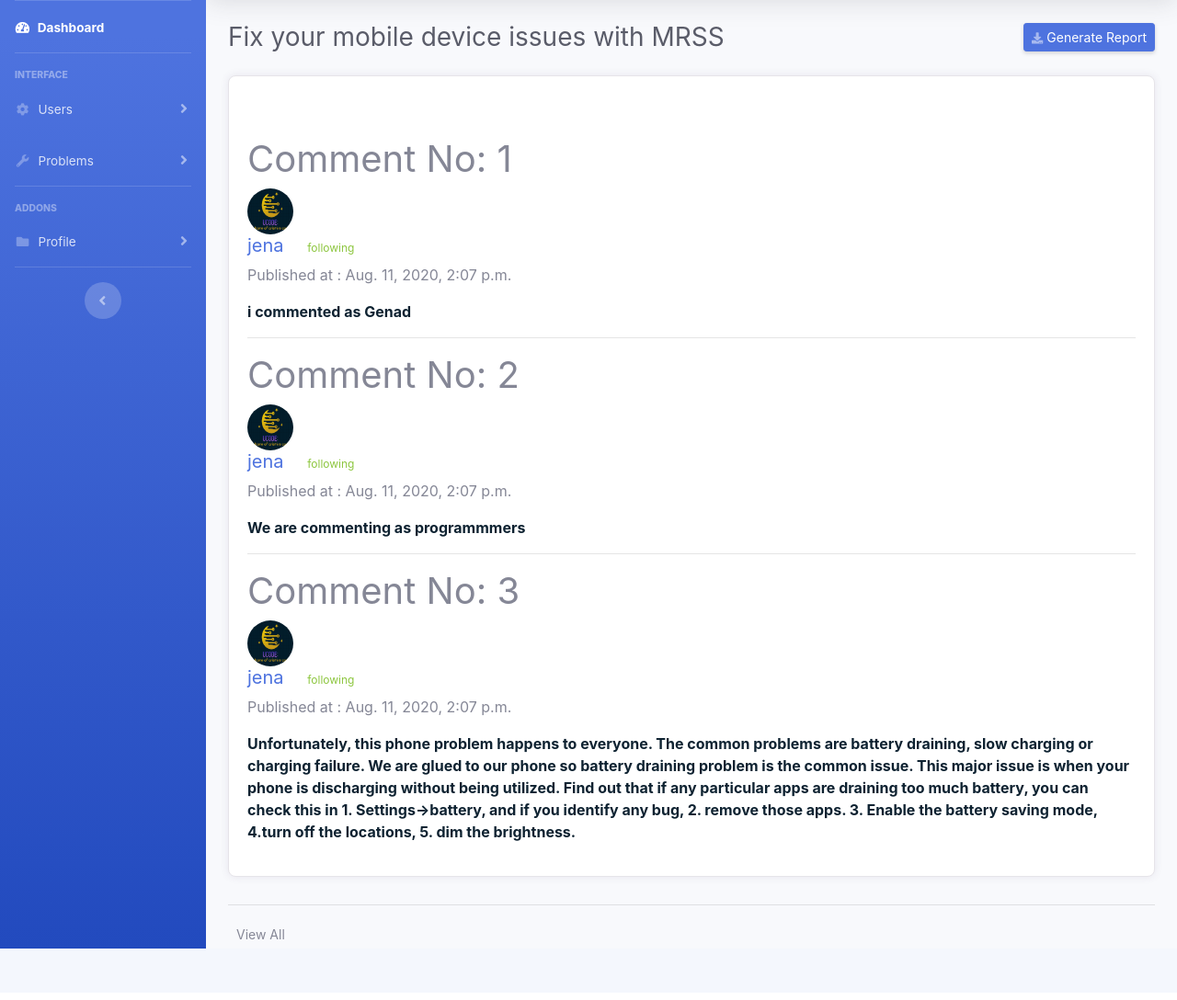
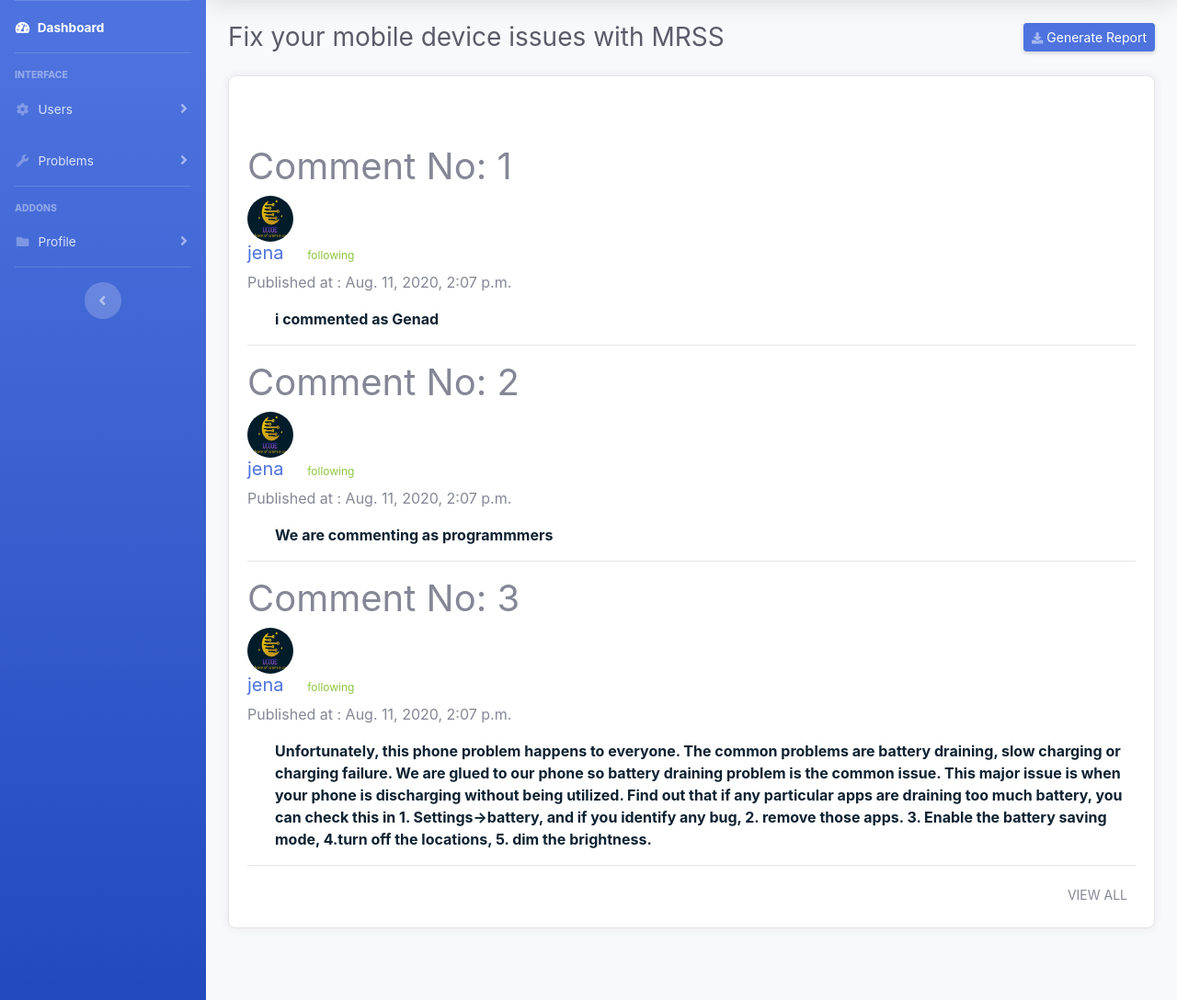
Before and after one commit to ucodecotz/mrss, a Django app: page /comments/2 in a window 1280 px wide. Shown: the part 90-1178 px from the top of the page at 92% size. Before the commit the page ends 1122 px from the top, so only its background shows below. Run offline with Django 3.2, Linux system fonts and the light colour scheme; data comes from the database, SQL or seed files in the repository; some libraries are stand-ins or nearby versions.

Commit message:
added some fx

```diff
--- a/templates/comments.html
+++ b/templates/comments.html
@@ -41,7 +41,7 @@
                               <div class="line-divider"></div>
                               <div class="post-text">
 
-                                <p>
+                                  <div class="form-group mt-4">
                                     {% for comm in comment %}
                                          <h1>Comment No: {{ forloop.counter }}</h1>
                                          {% if comm.user.images  %}
@@ -52,14 +52,14 @@
                                                 <p class="text-muted">Published at : {{ comm.created }}</p>
                                             </div>
 
-                                        <p style="color: #0E2231;"><b>{{ comm.content}}</b> </p>
+                                        <p style="color: #0E2231; margin-left: 30px;"><b>{{ comm.content}}</b> </p>
+                                        <hr>
+                                    {% endfor %}
+                                </div>
+
+                              </div>
 
 
-                                        </div>
-
-                              </div>
-                                        <hr>
-                                {% endfor %}
 
                             </div>
                           </div>
```
